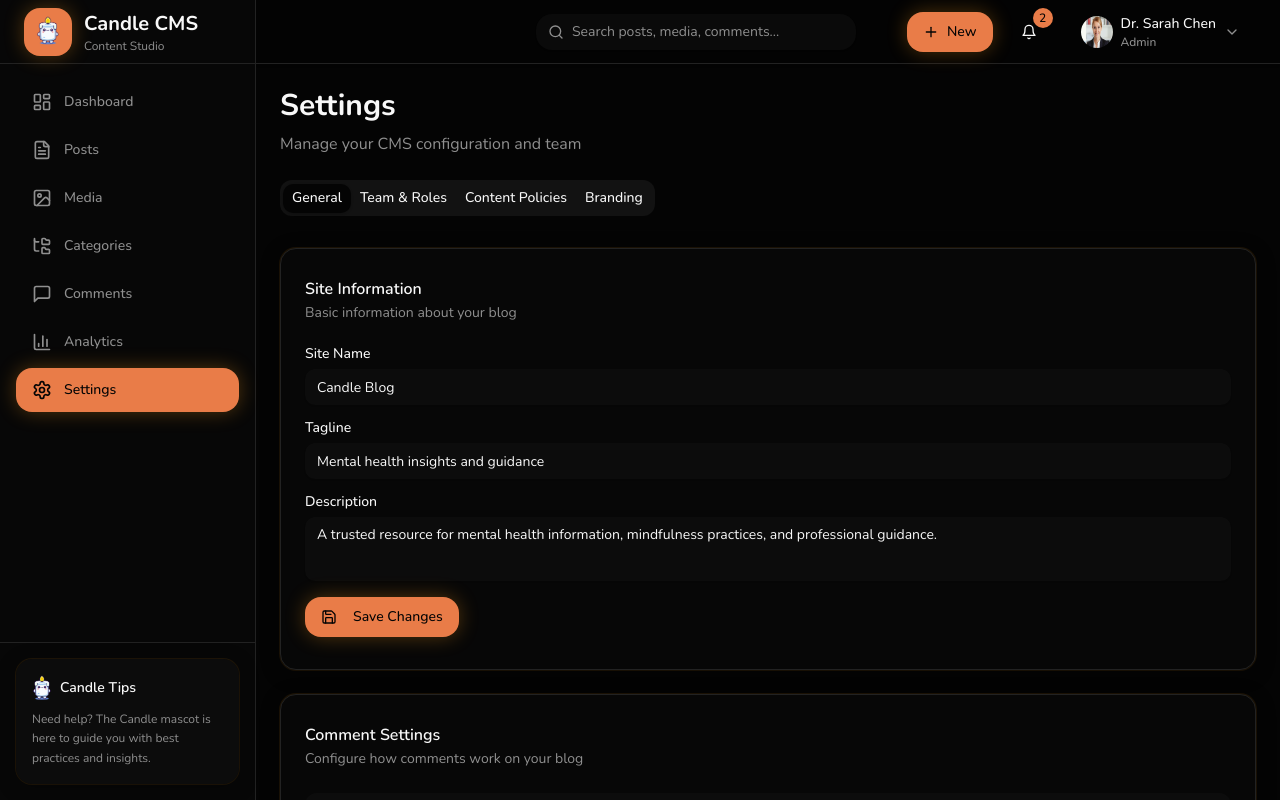
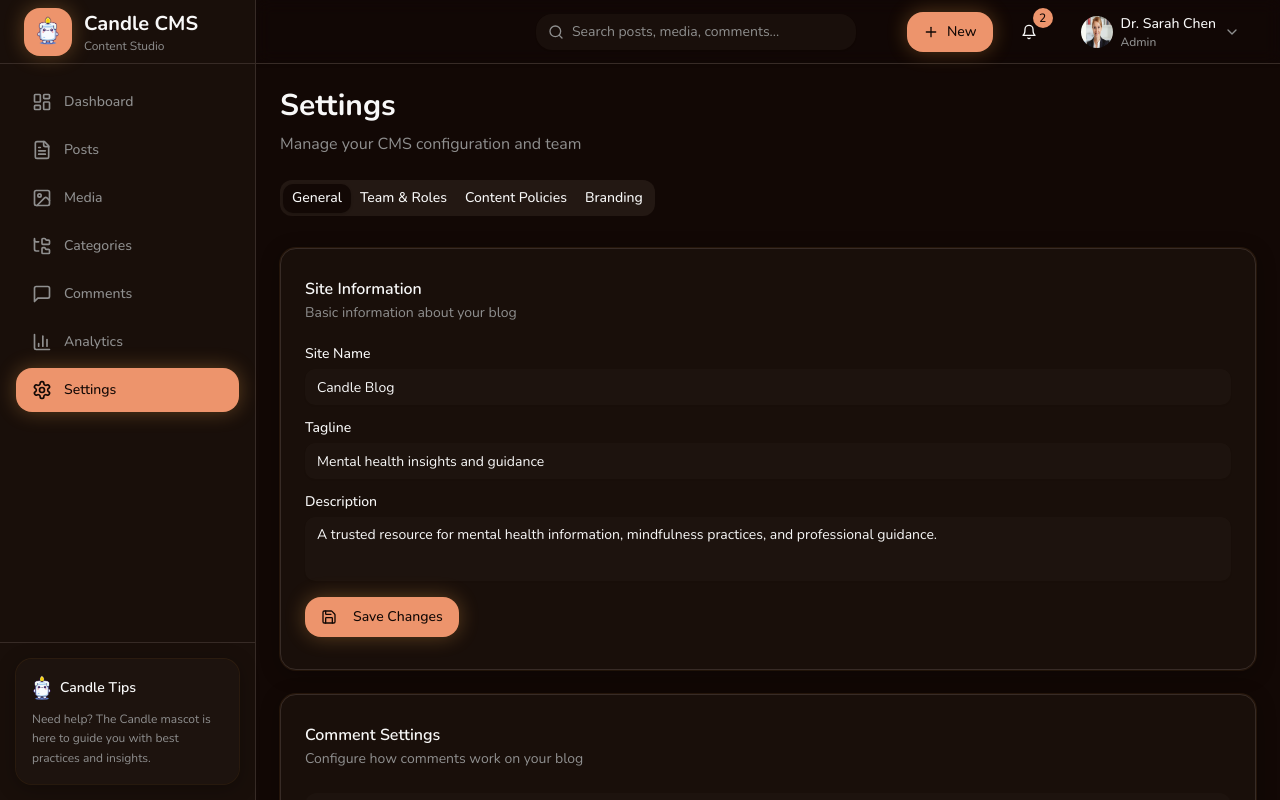
Before and after one commit to Julianqll/Candle-CMSBlog, a Next.js app: page /settings in a window 1280 px wide. Shown: the top 800 px of the page. Built offline with nearby package versions, Linux system fonts and the light colour scheme.

Commit message:
fix: styles in colors changed

```diff
--- a/app/globals.css
+++ b/app/globals.css
@@ -4,76 +4,76 @@
 @custom-variant dark (&:is(.dark *));
 
 :root {
-  /* Candle's dark theme as default */
-  --background: oklch(0.11 0 0); /* #1c1c1c */
+  /* Candle's warm dark theme as default */
+  --background: oklch(0.15 0.02 45); /* #201a14 - warm dark brown */
   --foreground: oklch(0.98 0 0); /* Light text */
-  --card: oklch(0.13 0 0); /* Slightly lighter than background */
+  --card: oklch(0.18 0.02 45); /* Slightly lighter than background */
   --card-foreground: oklch(0.98 0 0);
-  --popover: oklch(0.13 0 0);
+  --popover: oklch(0.18 0.02 45);
   --popover-foreground: oklch(0.98 0 0);
-  --primary: oklch(0.7 0.15 45); /* Warm orange #ff9f1c */
-  --primary-foreground: oklch(0.11 0 0); /* Dark text on orange */
+  --primary: oklch(0.75 0.12 45); /* Warm orange #ffaf4f */
+  --primary-foreground: oklch(0.15 0.02 45); /* Dark text on orange */
   --secondary: oklch(0.75 0.12 65); /* Golden yellow #fcbf49 */
-  --secondary-foreground: oklch(0.11 0 0); /* Dark text on yellow */
-  --muted: oklch(0.18 0 0); /* Muted background */
+  --secondary-foreground: oklch(0.15 0.02 45); /* Dark text on yellow */
+  --muted: oklch(0.22 0.02 45); /* Muted background */
   --muted-foreground: oklch(0.65 0 0); /* Muted text */
   --accent: oklch(0.75 0.12 65); /* Golden yellow accent */
-  --accent-foreground: oklch(0.11 0 0);
+  --accent-foreground: oklch(0.15 0.02 45);
   --destructive: oklch(0.577 0.245 27.325);
   --destructive-foreground: oklch(0.98 0 0);
-  --border: oklch(0.25 0 0); /* Subtle borders */
-  --input: oklch(0.18 0 0); /* Input backgrounds */
-  --ring: oklch(0.7 0.15 45); /* Focus ring in orange */
-  --chart-1: oklch(0.7 0.15 45); /* Orange for charts */
+  --border: oklch(0.3 0.02 45); /* Subtle borders */
+  --input: oklch(0.22 0.02 45); /* Input backgrounds */
+  --ring: oklch(0.75 0.12 45); /* Focus ring in orange */
+  --chart-1: oklch(0.75 0.12 45); /* Orange for charts */
   --chart-2: oklch(0.75 0.12 65); /* Yellow for charts */
   --chart-3: oklch(0.6 0.1 180); /* Blue for charts */
   --chart-4: oklch(0.7 0.1 280); /* Purple for charts */
   --chart-5: oklch(0.65 0.12 120); /* Green for charts */
   --radius: 0.75rem; /* More rounded corners */
-  --sidebar: oklch(0.08 0 0); /* Darker sidebar */
+  --sidebar: oklch(0.12 0.02 45); /* Darker sidebar */
   --sidebar-foreground: oklch(0.98 0 0);
-  --sidebar-primary: oklch(0.7 0.15 45); /* Orange sidebar accent */
-  --sidebar-primary-foreground: oklch(0.11 0 0);
-  --sidebar-accent: oklch(0.18 0 0);
+  --sidebar-primary: oklch(0.75 0.12 45); /* Orange sidebar accent */
+  --sidebar-primary-foreground: oklch(0.15 0.02 45);
+  --sidebar-accent: oklch(0.22 0.02 45);
   --sidebar-accent-foreground: oklch(0.98 0 0);
-  --sidebar-border: oklch(0.25 0 0);
-  --sidebar-ring: oklch(0.7 0.15 45);
+  --sidebar-border: oklch(0.3 0.02 45);
+  --sidebar-ring: oklch(0.75 0.12 45);
 }
 
 .dark {
-  /* Keep the same Candle theme for dark mode */
-  --background: oklch(0.11 0 0); /* #1c1c1c */
+  /* Keep the same Candle warm theme for dark mode */
+  --background: oklch(0.15 0.02 45); /* #201a14 - warm dark brown */
   --foreground: oklch(0.98 0 0); /* Light text */
-  --card: oklch(0.13 0 0); /* Slightly lighter than background */
+  --card: oklch(0.18 0.02 45); /* Slightly lighter than background */
   --card-foreground: oklch(0.98 0 0);
-  --popover: oklch(0.13 0 0);
+  --popover: oklch(0.18 0.02 45);
   --popover-foreground: oklch(0.98 0 0);
-  --primary: oklch(0.7 0.15 45); /* Warm orange #ff9f1c */
-  --primary-foreground: oklch(0.11 0 0); /* Dark text on orange */
+  --primary: oklch(0.75 0.12 45); /* Warm orange #ffaf4f */
+  --primary-foreground: oklch(0.15 0.02 45); /* Dark text on orange */
   --secondary: oklch(0.75 0.12 65); /* Golden yellow #fcbf49 */
-  --secondary-foreground: oklch(0.11 0 0); /* Dark text on yellow */
-  --muted: oklch(0.18 0 0); /* Muted background */
+  --secondary-foreground: oklch(0.15 0.02 45); /* Dark text on yellow */
+  --muted: oklch(0.22 0.02 45); /* Muted background */
   --muted-foreground: oklch(0.65 0 0); /* Muted text */
   --accent: oklch(0.75 0.12 65); /* Golden yellow accent */
-  --accent-foreground: oklch(0.11 0 0);
+  --accent-foreground: oklch(0.15 0.02 45);
   --destructive: oklch(0.577 0.245 27.325);
   --destructive-foreground: oklch(0.98 0 0);
-  --border: oklch(0.25 0 0); /* Subtle borders */
-  --input: oklch(0.18 0 0); /* Input backgrounds */
-  --ring: oklch(0.7 0.15 45); /* Focus ring in orange */
-  --chart-1: oklch(0.7 0.15 45); /* Orange for charts */
+  --border: oklch(0.3 0.02 45); /* Subtle borders */
+  --input: oklch(0.22 0.02 45); /* Input backgrounds */
+  --ring: oklch(0.75 0.12 45); /* Focus ring in orange */
+  --chart-1: oklch(0.75 0.12 45); /* Orange for charts */
   --chart-2: oklch(0.75 0.12 65); /* Yellow for charts */
   --chart-3: oklch(0.6 0.1 180); /* Blue for charts */
   --chart-4: oklch(0.7 0.1 280); /* Purple for charts */
   --chart-5: oklch(0.65 0.12 120); /* Green for charts */
-  --sidebar: oklch(0.08 0 0); /* Darker sidebar */
+  --sidebar: oklch(0.12 0.02 45); /* Darker sidebar */
   --sidebar-foreground: oklch(0.98 0 0);
-  --sidebar-primary: oklch(0.7 0.15 45); /* Orange sidebar accent */
-  --sidebar-primary-foreground: oklch(0.11 0 0);
-  --sidebar-accent: oklch(0.18 0 0);
+  --sidebar-primary: oklch(0.75 0.12 45); /* Orange sidebar accent */
+  --sidebar-primary-foreground: oklch(0.15 0.02 45);
+  --sidebar-accent: oklch(0.22 0.02 45);
   --sidebar-accent-foreground: oklch(0.98 0 0);
-  --sidebar-border: oklch(0.25 0 0);
-  --sidebar-ring: oklch(0.7 0.15 45);
+  --sidebar-border: oklch(0.3 0.02 45);
+  --sidebar-ring: oklch(0.75 0.12 45);
 }
 
 @theme inline {
@@ -152,11 +152,11 @@
 
 /* Candle-specific enhancements */
 .candle-glow {
-  box-shadow: 0 0 20px rgba(255, 159, 28, 0.3);
+  box-shadow: 0 0 20px rgba(255, 175, 79, 0.3);
 }
 
 .candle-glow:hover {
-  box-shadow: 0 0 30px rgba(255, 159, 28, 0.5);
+  box-shadow: 0 0 30px rgba(255, 175, 79, 0.5);
 }
 
 .candle-glow-secondary {
@@ -169,11 +169,11 @@
 
 /* Enhanced shadows for cards */
 .candle-card-shadow {
-  box-shadow: 0 4px 20px rgba(0, 0, 0, 0.3), 0 0 0 1px rgba(255, 159, 28, 0.1);
+  box-shadow: 0 4px 20px rgba(0, 0, 0, 0.3), 0 0 0 1px rgba(255, 175, 79, 0.1);
 }
 
 .candle-card-shadow:hover {
-  box-shadow: 0 8px 30px rgba(0, 0, 0, 0.4), 0 0 0 1px rgba(255, 159, 28, 0.2);
+  box-shadow: 0 8px 30px rgba(0, 0, 0, 0.4), 0 0 0 1px rgba(255, 175, 79, 0.2);
 }
 
 /* Soft glow for interactive elements */
@@ -183,7 +183,7 @@
 
 .candle-interactive:hover {
   transform: translateY(-2px);
-  box-shadow: 0 8px 25px rgba(255, 159, 28, 0.2);
+  box-shadow: 0 8px 25px rgba(255, 175, 79, 0.2);
 }
 
 /* Candle mascot animation keyframes */
@@ -229,7 +229,7 @@
 
 /* Focus states for accessibility */
 .candle-interactive:focus-visible {
-  outline: 2px solid oklch(0.7 0.15 45);
+  outline: 2px solid oklch(0.75 0.12 45);
   outline-offset: 2px;
 }
 
@@ -238,6 +238,6 @@
   .candle-glow,
   .candle-glow-secondary {
     box-shadow: none;
-    border: 2px solid oklch(0.7 0.15 45);
+    border: 2px solid oklch(0.75 0.12 45);
   }
 }
```
